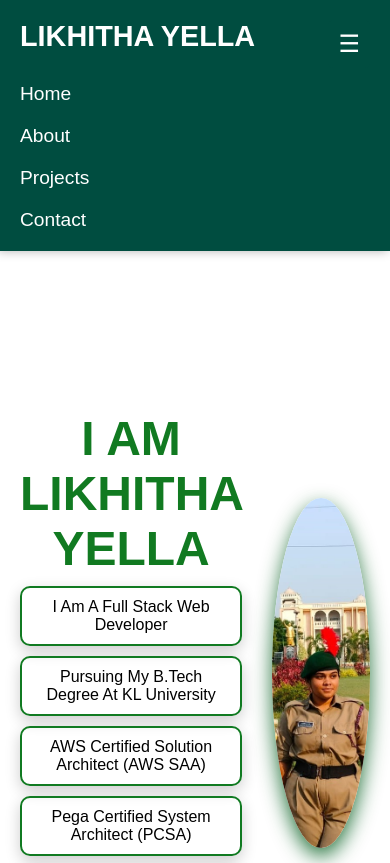
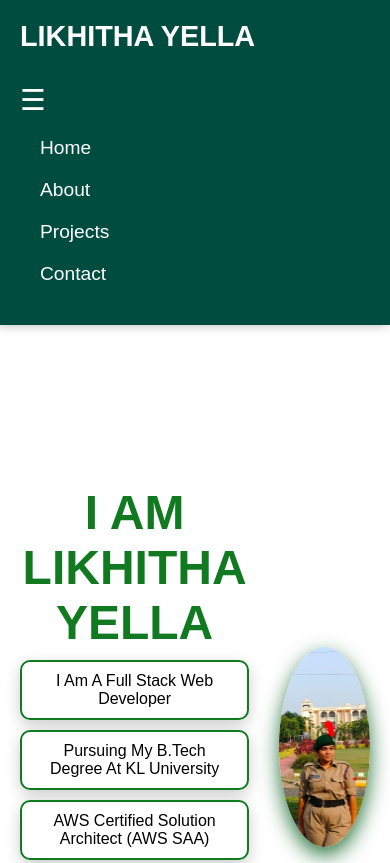
Before and after one commit to LikhithaYella/LikhithaYella.github.io, a plain HTML site: page index.html in a window 390 px wide. Shown: the top 863 px of the page. Drawn offline with Linux system fonts and the light colour scheme.

Commit message:
Update style.css

```diff
--- a/style.css
+++ b/style.css
@@ -522,17 +522,42 @@ footer {
 /* Hide the menu initially on mobile */
 .nav-links {
     display: none; /* Hide links on mobile */
+
+        flex-direction: column;
+        gap: 15px;
+        background-color: #004d40;
+        padding: 20px;
+        width: 100%;
 }
 
 .menu-toggle {
     display: none; /* Hide toggle button on desktop */
+    font-size: 1.8em;
+    background: none;
+    border: none;
+    cursor: pointer;
+    color: white;
 }
 
+
+    /* Profile image adjustments for mobile */
 @media (max-width: 768px) {
+    .profile-container {
+        width: 200px;
+        height: 200px;
+    }
+    .profile-text {
+        font-size: 1em; /* Smaller font size for mobile */
+        bottom: 5px;
+        left: 5px;
+    }
+}
+
+
     /* Show the toggle button on mobile */
     .menu-toggle {
         display: block;
-        position: absolute;
+/*         position: absolute;
         top: 20px;
         right: 20px;
         cursor: pointer;
@@ -541,14 +566,14 @@ footer {
         background-color: #004d40;
         border: none;
         padding: 10px;
-        border-radius: 5px;
+        border-radius: 5px; */
     }
 
     /* Show nav links when active */
     .nav-links.active {
         display: flex;
-        flex-direction: column;
-        gap: 20px;
+/*         flex-direction: column;
+        gap: 20px; */
     }
 
     /* Adjust the navbar on mobile */
```
